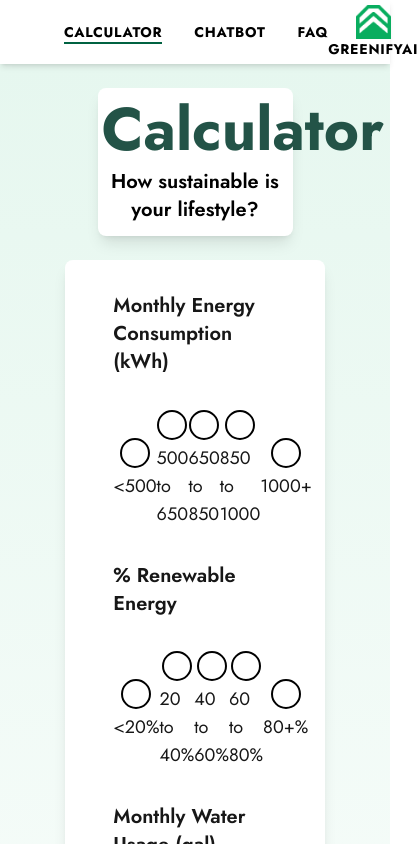
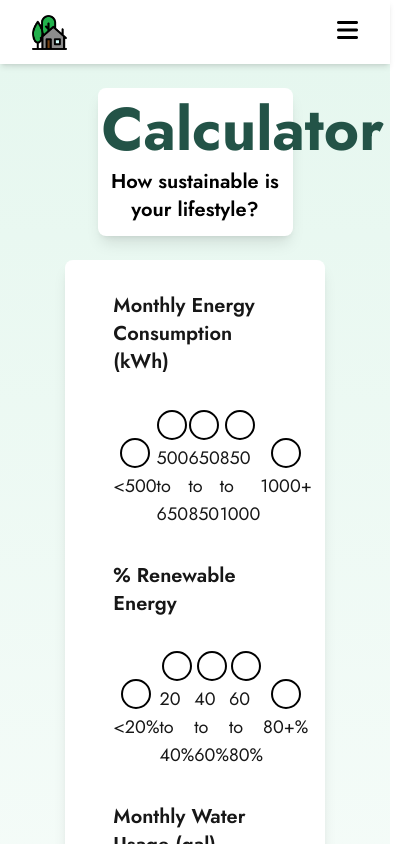
Before and after one commit to samm-47/CAPST, a Next.js app: page /calculator in a window 390 px wide. Shown: the top 844 px of the page, 418 px wide, since content can reach past the window. Built offline with nearby package versions, Linux system fonts and the light colour scheme.

Commit message:
Add files via upload
Added hamburger dropdown button for navigation on mobile

```diff
--- a/app/components/navbar.tsx
+++ b/app/components/navbar.tsx
@@ -1,12 +1,13 @@
 "use client";
 
-import React from "react";
+import React , { useState } from "react";
 import Link from "next/link";
 import Image from "next/image";
 import { usePathname } from "next/navigation";
 
 const Navbar = () => {
     const path = usePathname();
+    const [isOpen, setIsOpen] = useState(false); // Controls mobile menu hamburger visibility
     const menuItem = [
         {
             name: "Calculator",
@@ -23,7 +24,7 @@ const Navbar = () => {
     ]
 
     return (
-    <div className="nav-bar-header">
+    <div className="nav-bar-header flex justify-between items-center">
         <div>
             <Link href="/" passHref>
                 <Image
@@ -36,7 +37,7 @@ const Navbar = () => {
                 />
             </Link>
         </div>
-        <ul className="flex">
+        <ul className="hidden md:flex">
             {menuItem.map((menu) => {
                 const isActive = menu.link === path;
                     return (
@@ -57,7 +58,7 @@ const Navbar = () => {
                 }
             )}
         </ul>
-         <div className="flex-col-centered ml-auto">
+         <div className="hidden md:flex flex-col ml-auto">
             {/* Add a link to the GreenExpectations website */}
             <Link
             href="https://greenifyai.com/"
@@ -83,6 +84,35 @@ const Navbar = () => {
                 GreenifyAI
             </Link>
         </div>
+        {/* Mobile Menu Button Hamburger */}
+            <button
+                onClick={() => setIsOpen(!isOpen)}
+                className="md:hidden ml-auto focus:outline-none"
+            >
+                <i className="fa-solid fa-bars text-2xl text-black "></i> {/* Hamburger Icon */}
+            </button>
+
+            {/* Mobile Dropdown Menu */}
+            <div className={`${isOpen ? "block" : "hidden"} absolute top-16 left-0 w-full bg-white shadow-md md:hidden`}>
+                {menuItem.map((menu) => (
+                    <Link
+                        key={menu.link}
+                        href={menu.link}
+                        className="block py-3 px-6 text-black hover:bg-gray-100"
+                        onClick={() => setIsOpen(false)} // Close menu on click
+                    >
+                        {menu.name}
+                    </Link>
+                ))}
+                <Link
+                    href="https://greenifyai.com/"
+                    className="block py-3 px-6 text-black hover:bg-gray-100"
+                    target="_blank" rel="noopener noreferrer"
+                    onClick={() => setIsOpen(false)}
+                >
+                    GreenifyAI
+                </Link>
+            </div>
     </div>
     );
   };
```
